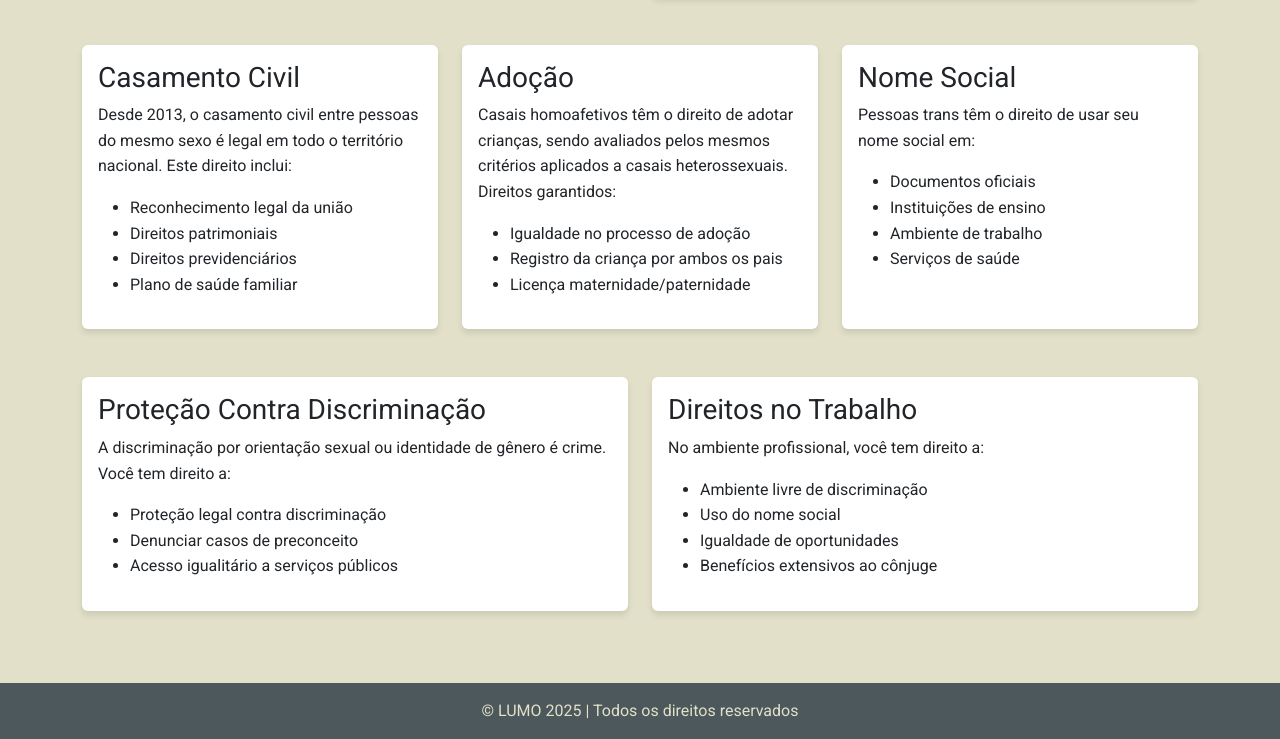
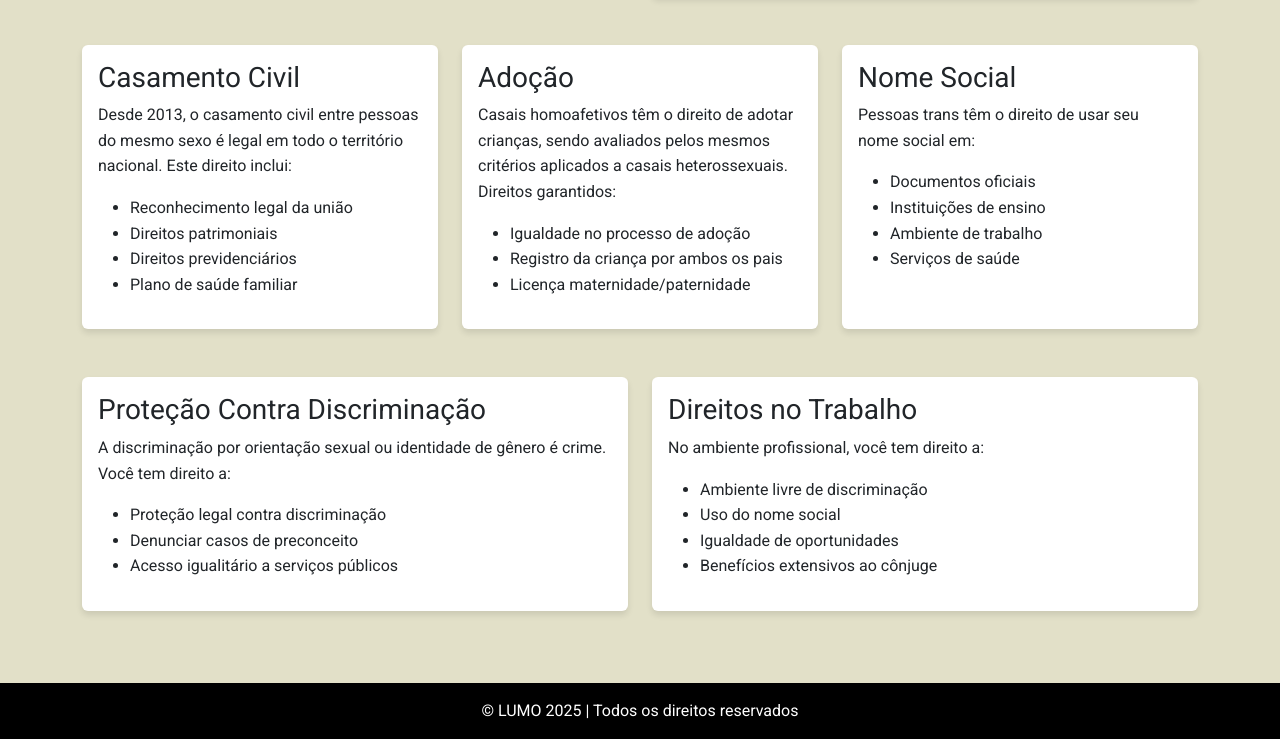
Before and after one commit to kassioramos/projeto-social, a plain HTML site: page pages/direitos.html in a window 1280 px wide. Shown: the part 383-1122 px from the top of the page. Drawn offline with nearby package versions, Linux system fonts and the light colour scheme.

Commit message:
Update main.css

```diff
--- a/css/main.css
+++ b/css/main.css
@@ -93,12 +93,13 @@ body {
 }
 
 .rodape {
-  background-color: var(--color-primary);
-  color: var(--color-background);
+  background-color: black;
+  color: white;
   text-align: center;
   padding: 15px 0;
   width: 100%;
 }
+
 
 
 @media (max-width: 768px) {
```
